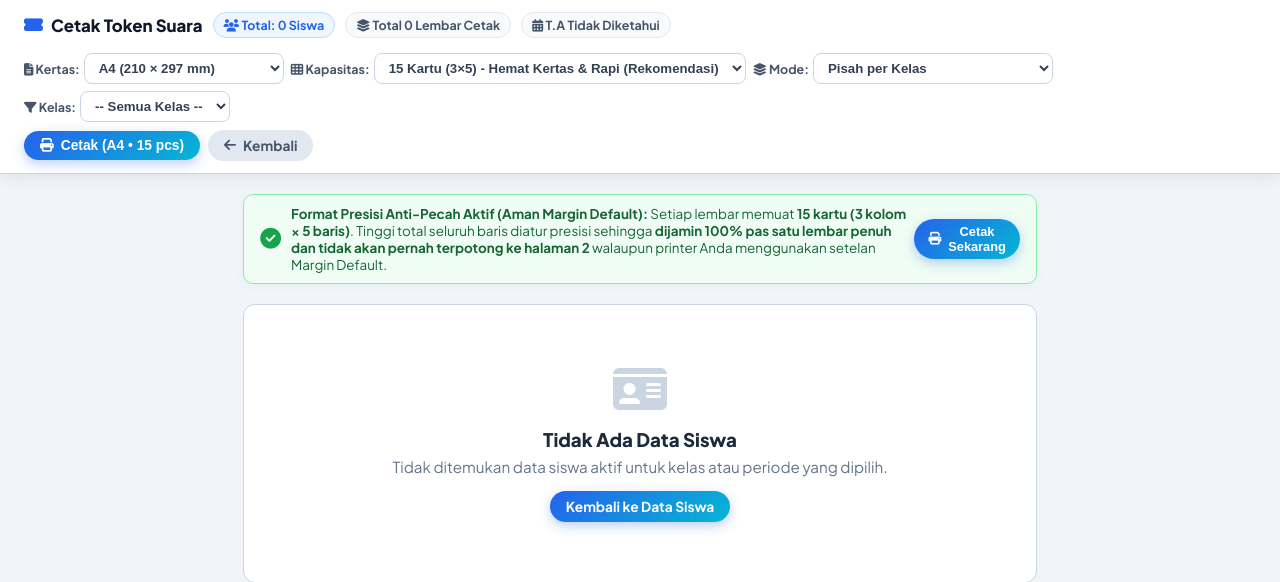
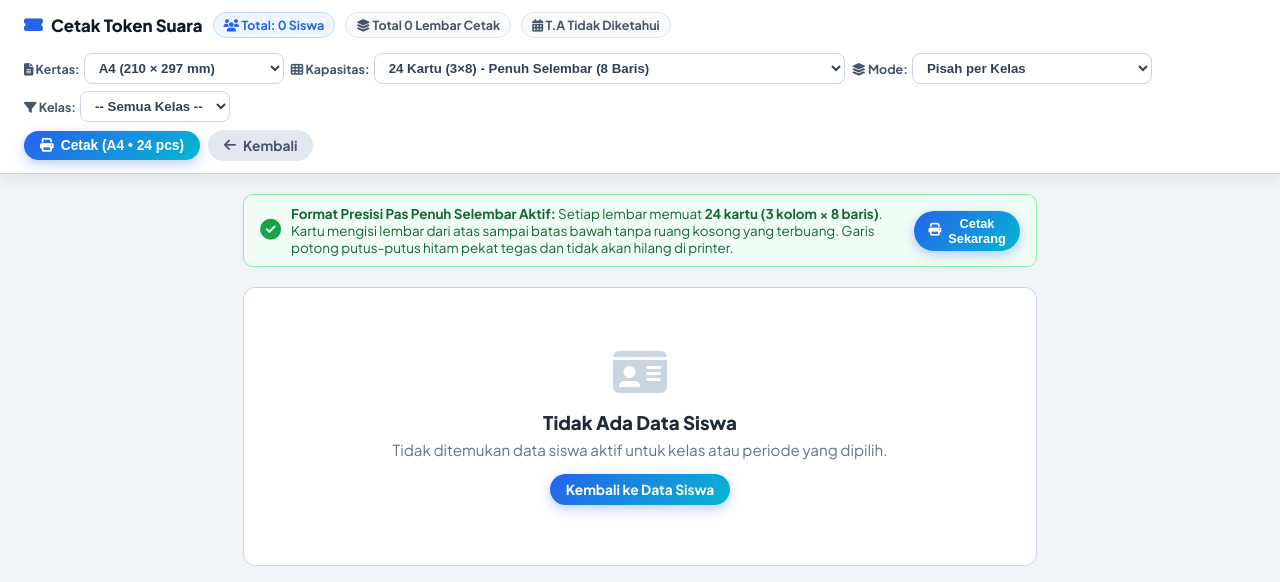
Before and after one commit to wrhasyim/evoting, a PHP site: page /admin/cetak_pin.php in a window 1280 px wide. Shown: the top 582 px of the page. Run offline with PHP 8.4, Linux system fonts and the light colour scheme; a user stored in the database is signed in; data that the repository does not hold is empty.

Commit message:
feat: tambah opsi 27 kartu (3x9) dan 24 kartu (3x8) penuh selembar F4/A4 super hemat kertas

```diff
--- a/admin/cetak_pin.php
+++ b/admin/cetak_pin.php
@@ -29,53 +29,98 @@ $filter_kelas = isset($_GET['kelas']) ? trim($_GET['kelas']) : 'all';
 $ukuran_kertas = isset($_GET['kertas']) && strtoupper($_GET['kertas']) === 'F4' ? 'F4' : 'A4';
 $mode_lembar = isset($_GET['mode']) && $_GET['mode'] === 'sambung' ? 'sambung' : 'kelas';
 
-// Pilihan Kapasitas Kartu per Lembar (Default Optimal: 15 Kartu per lembar)
-// Opsi hemat kertas: 15, 18, 20 kartu (atau opsi lega: 12, 8)
-$kapasitas_pilihan = isset($_GET['kapasitas']) ? (int)$_GET['kapasitas'] : 15;
-if (!in_array($kapasitas_pilihan, [8, 12, 15, 18, 20])) {
-    $kapasitas_pilihan = 15;
+// Pilihan Kapasitas Kartu per Lembar
+// Default optimal: F4 = 27 Kartu (3 Kolom x 9 Baris: 5 baris + 4 baris ekstra kebawah memenuhi lembar F4)
+// A4 = 24 Kartu (3 Kolom x 8 Baris)
+$default_kapasitas = ($ukuran_kertas === 'F4') ? 27 : 24;
+$kapasitas_pilihan = isset($_GET['kapasitas']) ? (int)$_GET['kapasitas'] : $default_kapasitas;
+if (!in_array($kapasitas_pilihan, [8, 12, 15, 18, 21, 24, 27])) {
+    $kapasitas_pilihan = $default_kapasitas;
 }
 $cards_per_page = $kapasitas_pilihan;
 
-// Perhitungan Geometri Fisik Kertas & Kartu
-// KUNCI UTAMA: Total tinggi grid dijaga pada rentang aman 230-238mm.
-// Hal ini menjamin 100% TIDAK PERNAH TERPOTONG atau terdorong ke halaman baru pada Epson/Canon/HP,
-// bahkan saat pengguna memilih pilihan "Margin: Default" di browser!
-if ($cards_per_page === 15) {
-    // 3 Kolom x 5 Baris (Hemat Kertas & Sangat Rapi - Rekomendasi Utama)
+// Perhitungan Geometri Fisik Kertas & Kartu (Maksimal Mengisi Sampai Bawah F4 & A4)
+if ($cards_per_page === 27) {
+    // 3 Kolom x 9 Baris (5 Baris + 4 Baris Ekstra Kebawah - Penuh Selembar F4!)
+    $grid_cols = 3;
+    $grid_rows = 9;
+    $grid_gap_x_mm = 3;
+    $grid_gap_y_mm = 1.2;
+    if ($ukuran_kertas === 'F4') {
+        // F4: 9 baris x 33.5mm + 8 x 1.2mm = 311.1mm (Pas Penuh Lembar F4 330mm!)
+        $card_height_mm = 33.5;
+    } else {
+        // A4: 9 baris x 29.5mm + 8 x 1.2mm = 275.1mm (Pas Penuh Lembar A4 297mm!)
+        $card_height_mm = 29.5;
+    }
+} elseif ($cards_per_page === 24) {
+    // 3 Kolom x 8 Baris
+    $grid_cols = 3;
+    $grid_rows = 8;
+    $grid_gap_x_mm = 3;
+    $grid_gap_y_mm = 1.5;
+    if ($ukuran_kertas === 'F4') {
+        // F4: 8 baris x 37.5mm + 7 x 1.5mm = 310.5mm (Pas Penuh Lembar F4!)
+        $card_height_mm = 37.5;
+    } else {
+        // A4: 8 baris x 33.5mm + 7 x 1.5mm = 278.5mm (Pas Penuh Lembar A4!)
+        $card_height_mm = 33.5;
+    }
+} elseif ($cards_per_page === 21) {
+    // 3 Kolom x 7 Baris
+    $grid_cols = 3;
+    $grid_rows = 7;
+    $grid_gap_x_mm = 3;
+    $grid_gap_y_mm = 2;
+    if ($ukuran_kertas === 'F4') {
+        $card_height_mm = 42.5;
+    } else {
+        $card_height_mm = 38;
+    }
+} elseif ($cards_per_page === 18) {
+    // 3 Kolom x 6 Baris
+    $grid_cols = 3;
+    $grid_rows = 6;
+    $grid_gap_x_mm = 3;
+    $grid_gap_y_mm = 2.5;
+    if ($ukuran_kertas === 'F4') {
+        $card_height_mm = 49;
+    } else {
+        $card_height_mm = 44;
+    }
+} elseif ($cards_per_page === 15) {
+    // 3 Kolom x 5 Baris
     $grid_cols = 3;
     $grid_rows = 5;
-    $card_height_mm = 45;
     $grid_gap_x_mm = 3;
-    $grid_gap_y_mm = 2.5;
-} elseif ($cards_per_page === 18) {
-    // 3 Kolom x 6 Baris (Super Hemat Kertas)
-    $grid_cols = 3;
-    $grid_rows = 6;
-    $card_height_mm = 38;
-    $grid_gap_x_mm = 3;
-    $grid_gap_y_mm = 2;
-} elseif ($cards_per_page === 20) {
-    // 4 Kolom x 5 Baris (Maksimal 20 Kartu per Lembar)
-    $grid_cols = 4;
-    $grid_rows = 5;
-    $card_height_mm = 45;
-    $grid_gap_x_mm = 2.5;
-    $grid_gap_y_mm = 2.5;
+    $grid_gap_y_mm = 3;
+    if ($ukuran_kertas === 'F4') {
+        $card_height_mm = 58;
+    } else {
+        $card_height_mm = 52;
+    }
 } elseif ($cards_per_page === 12) {
-    // 3 Kolom x 4 Baris (Lebih Lega)
+    // 3 Kolom x 4 Baris
     $grid_cols = 3;
     $grid_rows = 4;
-    $card_height_mm = 56;
     $grid_gap_x_mm = 3.5;
-    $grid_gap_y_mm = 3;
+    $grid_gap_y_mm = 3.5;
+    if ($ukuran_kertas === 'F4') {
+        $card_height_mm = 72;
+    } else {
+        $card_height_mm = 65;
+    }
 } elseif ($cards_per_page === 8) {
-    // 2 Kolom x 4 Baris (Format Besar)
+    // 2 Kolom x 4 Baris
     $grid_cols = 2;
     $grid_rows = 4;
-    $card_height_mm = 56;
     $grid_gap_x_mm = 4;
-    $grid_gap_y_mm = 3;
+    $grid_gap_y_mm = 3.5;
+    if ($ukuran_kertas === 'F4') {
+        $card_height_mm = 72;
+    } else {
+        $card_height_mm = 65;
+    }
 }
 
 // 4. Query Data Siswa
@@ -643,7 +688,7 @@ if ($mode_lembar === 'kelas') {
             }
             @page {
                 size: <?= $ukuran_kertas === 'F4' ? '215mm 330mm' : 'A4 portrait'; ?>;
-                margin: 6mm 6mm;
+                margin: 6mm 6mm 10mm 6mm;
             }
         }
     </style>
@@ -688,10 +733,12 @@ if ($mode_lembar === 'kelas') {
                         <i class="fas fa-th text-primary"></i> Kapasitas:
                     </label>
                     <select name="kapasitas" id="selectKapasitas" class="form-select-custom" onchange="this.form.submit()">
-                        <option value="15" <?= $cards_per_page === 15 ? 'selected' : ''; ?>>15 Kartu (3&times;5) - Hemat Kertas & Rapi (Rekomendasi)</option>
-                        <option value="18" <?= $cards_per_page === 18 ? 'selected' : ''; ?>>18 Kartu (3&times;6) - Super Hemat Kertas</option>
-                        <option value="20" <?= $cards_per_page === 20 ? 'selected' : ''; ?>>20 Kartu (4&times;5) - Maksimal 20 Kartu/Lembar</option>
-                        <option value="12" <?= $cards_per_page === 12 ? 'selected' : ''; ?>>12 Kartu (3&times;4) - Format Sedang</option>
+                        <option value="27" <?= $cards_per_page === 27 ? 'selected' : ''; ?>>27 Kartu (3&times;9) - Penuh Selembar F4 (9 Baris, Ekstrem Hemat Kertas)</option>
+                        <option value="24" <?= $cards_per_page === 24 ? 'selected' : ''; ?>>24 Kartu (3&times;8) - Penuh Selembar (8 Baris)</option>
+                        <option value="21" <?= $cards_per_page === 21 ? 'selected' : ''; ?>>21 Kartu (3&times;7) - Format 7 Baris</option>
+                        <option value="18" <?= $cards_per_page === 18 ? 'selected' : ''; ?>>18 Kartu (3&times;6) - Format 6 Baris</option>
+                        <option value="15" <?= $cards_per_page === 15 ? 'selected' : ''; ?>>15 Kartu (3&times;5) - Format 5 Baris (Lega)</option>
+                        <option value="12" <?= $cards_per_page === 12 ? 'selected' : ''; ?>>12 Kartu (3&times;4) - Format 4 Baris</option>
                         <option value="8" <?= $cards_per_page === 8 ? 'selected' : ''; ?>>8 Kartu (2&times;4) - Format Besar</option>
                     </select>
                 </div>
@@ -738,15 +785,16 @@ if ($mode_lembar === 'kelas') {
     <!-- AREA DOKUMEN CETAK -->
     <div class="paper-container">
 
-        <!-- NOTIFIKASI SCREEN: FORMAT WYSIWYG & ZERO SPILLOVER -->
+        <!-- NOTIFIKASI SCREEN: FORMAT WYSIWYG & PENUH SELEMBAR -->
         <div class="screen-only screen-notice">
             <div style="display: flex; align-items: center; gap: 10px;">
                 <i class="fas fa-check-circle" style="font-size: 1.3rem; color: #16a34a;"></i>
                 <div>
-                    <b>Format Presisi Anti-Pecah Aktif (Aman Margin Default):</b>
+                    <b>Format Presisi Pas Penuh Selembar Aktif:</b>
                     <span>
                         Setiap lembar memuat <b><?= $cards_per_page; ?> kartu (<?= $grid_cols; ?> kolom &times; <?= $grid_rows; ?> baris)</b>.
-                        Tinggi total seluruh baris diatur presisi sehingga <b>dijamin 100% pas satu lembar penuh dan tidak akan pernah terpotong ke halaman 2</b> walaupun printer Anda menggunakan setelan Margin Default.
+                        Kartu mengisi lembar dari atas sampai batas bawah tanpa ruang kosong yang terbuang.
+                        Garis potong putus-putus hitam pekat tegas dan tidak akan hilang di printer.
                     </span>
                 </div>
             </div>
```
Also changed, not shown: other parts of admin/cetak_pin.php (+33 -33 lines), admin/siswa.php (+7 -5 lines).
